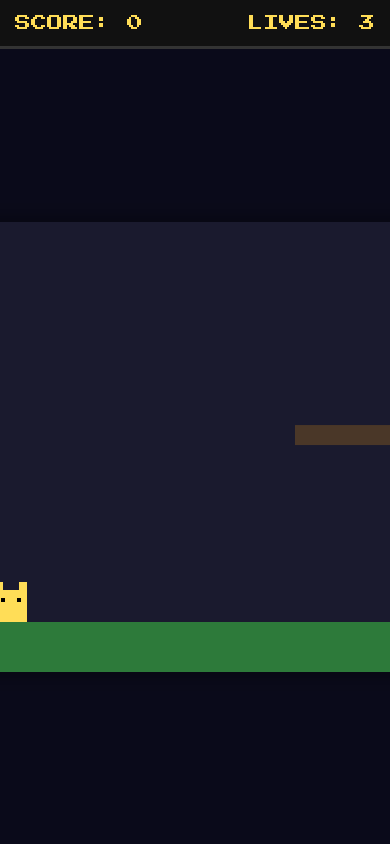
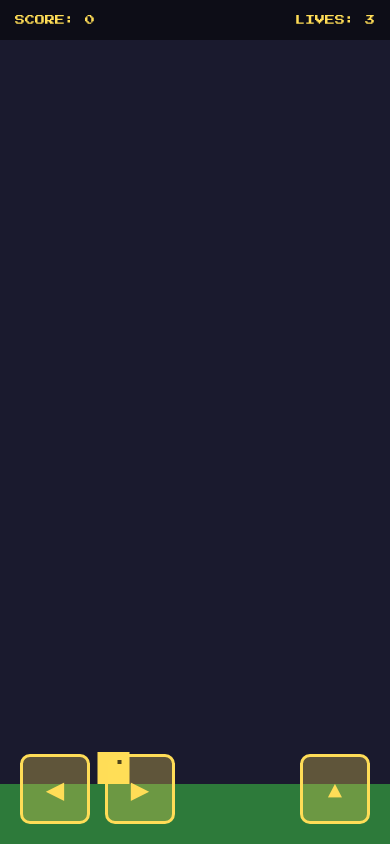
Before and after one commit to sweepz1/cat-burger-game, a plain HTML site: page index.html in a window 390 px wide. Both pictures are taken after a click on the button "START GAME". Drawn offline with Linux system fonts and the light colour scheme.

Commit message:
Optimize index.html structure and styles
Refactor HTML and CSS for improved layout and mobile controls.

```diff
--- a/index.html
+++ b/index.html
@@ -3,153 +3,65 @@
 <head>
   <meta charset="UTF-8" />
   <meta name="viewport" content="width=device-width, initial-scale=1.0, maximum-scale=1.0, user-scalable=no" />
-  <meta name="mobile-web-app-capable" content="yes" />
-  <meta name="apple-mobile-web-app-capable" content="yes" />
   <title>🐱 Purrsuit of the Burger 🍔</title>
   <style>
     @import url('https://fonts.googleapis.com/css2?family=Press+Start+2P&display=swap');
 
-    * {
-      margin: 0;
-      padding: 0;
-      box-sizing: border-box;
-      image-rendering: pixelated;
-      -webkit-tap-highlight-color: transparent;
-    }
-
-    html, body {
-      width: 100%;
-      height: 100%;
-      background: #0a0a1a;
-      overflow: hidden;
-      touch-action: none;
-      user-select: none;
-    }
-
-    body {
-      display: flex;
-      flex-direction: column;
-      align-items: center;
-      justify-content: center;
-      font-family: 'Press Start 2P', monospace;
-      color: #fff;
-    }
+    * { margin: 0; padding: 0; box-sizing: border-box; image-rendering: pixelated; -webkit-tap-highlight-color: transparent; }
+    html, body { width: 100%; height: 100%; background: #0a0a1a; overflow: hidden; touch-action: none; user-select: none; }
+    body { display: flex; flex-direction: column; align-items: center; font-family: 'Press Start 2P', monospace; color: #fff; }
 
     /* --- UI ELEMENTS --- */
-    #title-screen {
-      text-align: center;
+    #title-screen { text-align: center; position: absolute; z-index: 10; top: 20%; width: 100%; }
+    #title-screen h1 { font-size: clamp(14px, 5vw, 24px); color: #ffdd57; text-shadow: 3px 3px #b35000; margin-bottom: 30px; line-height: 1.6; }
+
+    .pixel-btn { font-family: 'Press Start 2P'; font-size: 14px; background: #ffdd57; color: #000; border: 4px solid #b35000; padding: 15px 25px; cursor: pointer; }
+
+    #game-wrapper { position: relative; display: none; width: 100%; height: 100%; }
+    #hud { position: absolute; top: 0; width: 100%; display: flex; justify-content: space-between; padding: 15px; background: rgba(0,0,0,0.5); color: #ffdd57; z-index: 5; font-size: 10px; }
+
+    /* --- MOBILE CONTROLS --- */
+    #mobile-controls {
       position: absolute;
-      z-index: 10;
-      padding: 20px;
+      bottom: 20px;
+      left: 0;
       width: 100%;
-    }
-
-    #title-screen h1 {
-      font-size: clamp(14px, 5vw, 24px);
-      color: #ffdd57;
-      text-shadow: 3px 3px #b35000, 6px 6px #000;
-      margin-bottom: 20px;
-      line-height: 1.6;
-      animation: pulse 1.2s infinite alternate;
-    }
-
-    .pixel-btn {
-      font-family: 'Press Start 2P', monospace;
-      font-size: clamp(10px, 2.5vw, 14px);
-      background: #ffdd57;
-      color: #000;
-      border: 4px solid #b35000;
-      padding: 15px 25px;
-      cursor: pointer;
-      margin: 10px;
-    }
-
-    .pixel-btn:hover {
-      background: #fff;
-    }
-
-    #game-wrapper {
-      position: relative;
-      display: none;
-      flex-direction: column;
-      align-items: center;
-      width: 100%;
-      height: 100%;
-    }
-
-    #hud {
       display: flex;
       justify-content: space-between;
-      width: 100%;
-      max-width: 800px;
-      padding: 15px;
-      background: #111;
-      border-bottom: 3px solid #333;
-      color: #ffdd57;
+      padding: 0 20px;
+      z-index: 20;
     }
-
-    #canvas-container {
-      position: relative;
-      flex: 1;
-      width: 100%;
+    .d-pad { display: flex; gap: 15px; }
+    .touch-btn {
+      width: 70px;
+      height: 70px;
+      background: rgba(255, 221, 87, 0.3);
+      border: 3px solid #ffdd57;
+      border-radius: 10px;
       display: flex;
       align-items: center;
       justify-content: center;
+      font-size: 24px;
+      color: #ffdd57;
     }
+    .touch-btn:active { background: rgba(255, 221, 87, 0.6); }
 
-    canvas {
-      background: #1a1a2e;
-      box-shadow: 0 0 20px rgba(0,0,0,0.5);
+    /* --- MODALS --- */
+    #save-modal, #lb-panel {
+      position: fixed; inset: 0; display: none; flex-direction: column;
+      align-items: center; justify-content: center; background: rgba(0,0,0,0.9); z-index: 100;
     }
-
-    /* --- LEADERBOARD & MODALS --- */
-    #save-modal, #lb-panel {
-      position: fixed;
-      inset: 0;
-      display: none;
-      flex-direction: column;
-      align-items: center;
-      justify-content: center;
-      background: rgba(0,0,0,0.9);
-      z-index: 100;
-      padding: 20px;
-    }
-
-    #username-input {
-      font-family: 'Press Start 2P';
-      font-size: 18px;
-      padding: 15px;
-      background: #000;
-      color: #ffdd57;
-      border: 3px solid #ffdd57;
-      text-align: center;
-      margin: 20px 0;
-    }
-
-    #lb-table {
-      width: 100%;
-      max-width: 500px;
-      margin-top: 20px;
-      border-collapse: collapse;
-    }
-
-    #lb-table td {
-      padding: 12px;
-      border-bottom: 1px solid #333;
-    }
-
-    @keyframes pulse {
-      from { transform: scale(1); }
-      to { transform: scale(1.05); }
-    }
+    #username-input { font-family: 'Press Start 2P'; padding: 15px; background: #000; color: #ffdd57; border: 3px solid #ffdd57; text-align: center; margin-bottom: 20px; }
+    #lb-table { width: 90%; max-width: 400px; margin: 20px 0; border-collapse: collapse; }
+    #lb-table td { padding: 10px; border-bottom: 1px solid #333; font-size: 10px; }
   </style>
 </head>
 <body>
 
 <div id="title-screen">
-  <h1>🐱 CAT BURGER:<br>THE FINAL PURRSUIT 🍔</h1>
+  <h1>🐱 CAT BURGER 🍔</h1>
   <button class="pixel-btn" onclick="startGame()">START GAME</button>
-  <button class="pixel-btn" style="background:#444; color:#fff;" onclick="openLeaderboard()">LEADERBOARD</button>
+  <button class="pixel-btn" style="background:#444; color:#fff; margin-top:10px;" onclick="openLeaderboard()">SCORES</button>
 </div>
 
 <div id="game-wrapper">
@@ -157,31 +69,33 @@
     <span>SCORE: <span id="score-val">0</span></span>
     <span>LIVES: <span id="lives-val">3</span></span>
   </div>
-  <div id="canvas-container">
-    <canvas id="game-canvas" width="800" height="450"></canvas>
+
+  <canvas id="game-canvas"></canvas>
+
+  <div id="mobile-controls">
+    <div class="d-pad">
+      <div class="touch-btn" id="btn-left">◀</div>
+      <div class="touch-btn" id="btn-right">▶</div>
+    </div>
+    <div class="touch-btn" id="btn-jump">▲</div>
   </div>
 </div>
 
 <div id="save-modal">
-  <h2 style="color:#ffdd57">GAME OVER!</h2>
-  <h3 id="final-score">SCORE: 0</h3>
-  <input type="text" id="username-input" maxlength="10" placeholder="ENTER NAME">
+  <h2 style="color:#ffdd57">GAME OVER</h2>
+  <h3 id="final-score" style="margin: 20px 0;">SCORE: 0</h3>
+  <input type="text" id="username-input" maxlength="10" placeholder="NAME">
   <button class="pixel-btn" onclick="submitScore()">SAVE SCORE</button>
 </div>
 
 <div id="lb-panel">
-  <h2 style="color:#ffdd57">TOP CATS</h2>
-  <table id="lb-table">
-    <tbody id="lb-body"></tbody>
-  </table>
+  <h2 style="color:#ffdd57">LEADERBOARD</h2>
+  <table id="lb-table"><tbody id="lb-body"></tbody></table>
   <button class="pixel-btn" onclick="closeLeaderboard()">CLOSE</button>
 </div>
 
 <script>
-/**
- * 1. BACKEND LOGIC
- * Connects to your api/scores.js on Vercel
- */
+// --- LEADERBOARD API ---
 const API_URL = '/api/scores';
 let lastScore = 0;
 
@@ -192,13 +106,8 @@ async function openLeaderboard() {
   try {
     const res = await fetch(API_URL);
     const data = await res.json();
-        body.innerHTML = data.map((s, i) => `
-            <tr>
-                <td>${i+1}. ${s.name}</td>
-                <td style="text-align:right">${s.score}</td>
-            </tr>
-        `).join('');
-    } catch (e) { body.innerHTML = 'Error loading scores.'; }
+    body.innerHTML = data.map((s, i) => `<tr><td>${i+1}. ${s.name}</td><td style="text-align:right">${s.score}</td></tr>`).join('');
+  } catch (e) { body.innerHTML = 'Offline'; }
 }
 
 function closeLeaderboard() { document.getElementById('lb-panel').style.display = 'none'; }
@@ -214,134 +123,115 @@ async function submitScore() {
   openLeaderboard();
 }
 
-/**
- * 2. GAME ENGINE
- */
+// --- GAME CORE ---
 const canvas = document.getElementById('game-canvas');
 const ctx = canvas.getContext('2d');
+let score = 0, lives = 3, gameState = 'title', camX = 0;
 
-let score = 0;
-let lives = 3;
-let gameState = 'title';
-let camX = 0;
+const player = { x: 100, y: 300, w: 32, h: 32, vx: 0, vy: 0, jumps: 0 };
+const platforms = [];
+const burger = { x: 4000, y: 320 };
 
-const player = {
-    x: 100,
-    y: 300,
-    w: 32,
-    h: 32,
-    vx: 0,
-    vy: 0,
-    jumps: 0,
-    facing: 1
-};
-
-const platforms = [];
-const enemies = [];
-const burger = { x: 4500, y: 300, w: 40, h: 40 };
+function resize() {
+  canvas.width = window.innerWidth;
+  canvas.height = window.innerHeight;
+}
+window.addEventListener('resize', resize);
+resize();
 
 function initGame() {
   platforms.length = 0;
-    // Build the world
-    platforms.push({ x: 0, y: 400, w: 5000, h: 50, color: '#2d7a3a' }); // Ground
-
-    // Add floating platforms
-    for (let i = 0; i < 30; i++) {
-        platforms.push({
-            x: 400 + i * 160,
-            y: 250 - Math.random() * 100,
-            w: 120,
-            h: 20,
-            color: '#4a3728'
-        });
+  platforms.push({ x: 0, y: canvas.height - 60, w: 5000, h: 60 }); // Floor
+  for(let i=0; i<30; i++) {
+    platforms.push({ x: 500 + i*180, y: canvas.height - 150 - Math.random()*150, w: 100, h: 20 });
   }
 }
 
 function update() {
   if (gameState !== 'playing') return;
-
-    // Physics
-    player.vy += 0.8; // Gravity
+  player.vy += 0.8;
   player.x += player.vx;
   player.y += player.vy;
 
-    // Ground Collision
-    if (player.y > 368) {
-        player.y = 368;
+  // Floor collision
+  if (player.y + player.h > canvas.height - 60) {
+    player.y = canvas.height - 60 - player.h;
     player.vy = 0;
     player.jumps = 2;
   }
 
-    // Camera following
-    camX = player.x - 200;
+  // Follow player
+  camX = player.x - canvas.width / 4;
 
-    // Check Win
   if (player.x > burger.x) {
-        alert("YOU GOT THE BURGER!");
-        location.reload();
+    lastScore = score + 500;
+    document.getElementById('final-score').innerText = "SCORE: " + lastScore;
+    document.getElementById('save-modal').style.display = 'flex';
+    gameState = 'over';
   }
 }
 
 function draw() {
-    ctx.clearRect(0, 0, canvas.width, canvas.height);
+  ctx.fillStyle = '#1a1a2e';
+  ctx.fillRect(0,0,canvas.width, canvas.height);
 
   ctx.save();
   ctx.translate(-camX, 0);
 
-    // Draw Platforms
-    platforms.forEach(p => {
-        ctx.fillStyle = p.color;
-        ctx.fillRect(p.x, p.y, p.w, p.h);
-    });
+  // Draw World
+  ctx.fillStyle = '#2d7a3a';
+  platforms.forEach(p => ctx.fillRect(p.x, p.y, p.w, p.h));
 
-    // Draw Burger
   ctx.font = "40px Arial";
   ctx.fillText("🍔", burger.x, burger.y);
 
   // Draw Cat
   ctx.fillStyle = "#ffdd57";
   ctx.fillRect(player.x, player.y, player.w, player.h);
-    // Ears
-    ctx.fillRect(player.x, player.y - 8, 8, 8);
-    ctx.fillRect(player.x + 24, player.y - 8, 8, 8);
-    // Eyes
   ctx.fillStyle = "#000";
-    ctx.fillRect(player.x + 6, player.y + 8, 4, 4);
-    ctx.fillRect(player.x + 22, player.y + 8, 4, 4);
+  ctx.fillRect(player.x + 20, player.y + 8, 4, 4); // Eye
 
   ctx.restore();
-
   document.getElementById('score-val').innerText = score;
-    document.getElementById('lives-val').innerText = lives;
 }
 
 function loop() {
   update();
   draw();
-    requestAnimationFrame(loop);
+  if(gameState === 'playing') requestAnimationFrame(loop);
 }
 
 function startGame() {
   document.getElementById('title-screen').style.display = 'none';
-    document.getElementById('game-wrapper').style.display = 'flex';
+  document.getElementById('game-wrapper').style.display = 'block';
   gameState = 'playing';
   initGame();
   loop();
 }
 
-window.addEventListener('keydown', e => {
-    if (e.code === 'ArrowRight') player.vx = 5;
-    if (e.code === 'ArrowLeft') player.vx = -5;
-    if (e.code === 'Space' && player.jumps > 0) {
-        player.vy = -14;
-        player.jumps--;
-    }
-});
+// --- CONTROLS ---
+const handleInput = (type, active) => {
+  if(type === 'left') player.vx = active ? -6 : 0;
+  if(type === 'right') player.vx = active ? 6 : 0;
+  if(type === 'jump' && active && player.jumps > 0) { player.vy = -15; player.jumps--; }
+};
 
-window.addEventListener('keyup', e => {
-    if (e.code === 'ArrowRight' || e.code === 'ArrowLeft') player.vx = 0;
-});
+// Touch events
+document.getElementById('btn-left').ontouchstart = (e) => { e.preventDefault(); handleInput('left', true); };
+document.getElementById('btn-left').ontouchend = () => handleInput('left', false);
+document.getElementById('btn-right').ontouchstart = (e) => { e.preventDefault(); handleInput('right', true); };
+document.getElementById('btn-right').ontouchend = () => handleInput('right', false);
+document.getElementById('btn-jump').ontouchstart = (e) => { e.preventDefault(); handleInput('jump', true); };
 
+// Keyboard
+window.onkeydown = (e) => {
+  if(e.code === 'ArrowLeft') handleInput('left', true);
+  if(e.code === 'ArrowRight') handleInput('right', true);
+  if(e.code === 'Space') handleInput('jump', true);
+};
+window.onkeyup = (e) => {
+  if(e.code === 'ArrowLeft' || e.code === 'ArrowRight') handleInput('left', false);
+};
 </script>
 </body>
 </html>
```
Lines whose indentation alone changed are shown as unchanged.
